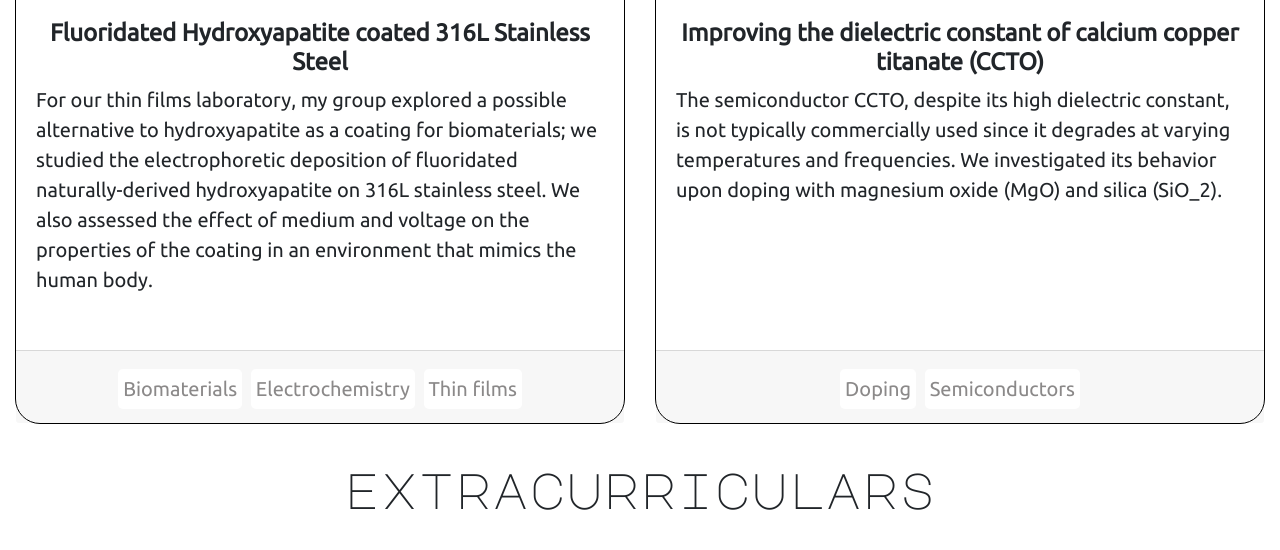
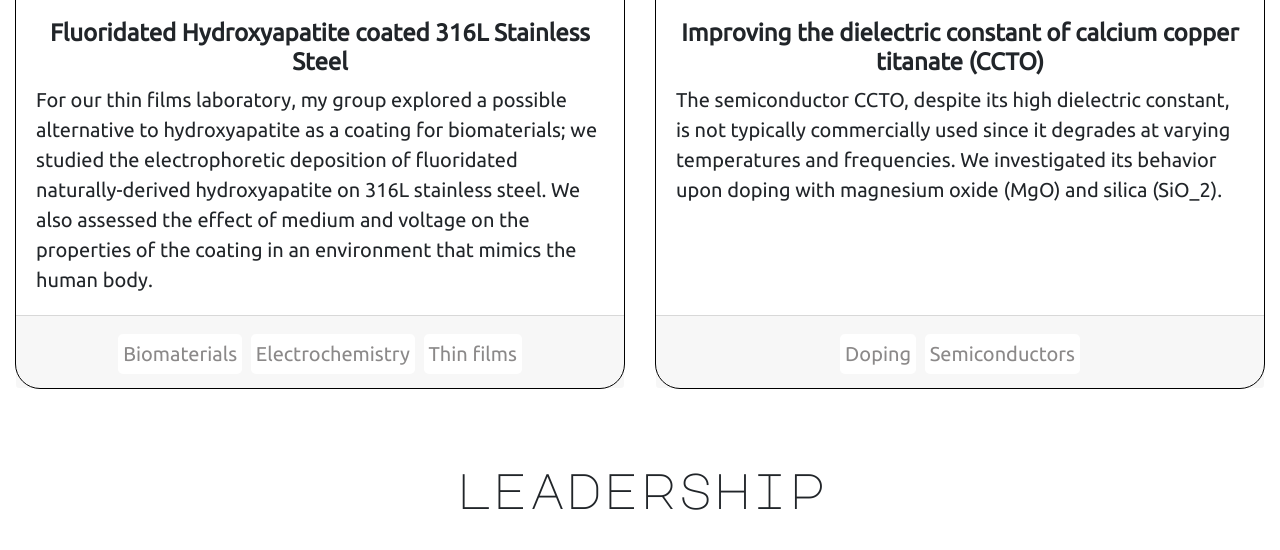
Before and after one commit to zachchao/AlliesWebsite, a Flask app: page / in a window 1280 px wide. Shown: the part 4980-5530 px from the top of the page. Run offline with Flask 2, Linux system fonts and the light colour scheme; some libraries are stand-ins or nearby versions.

Commit message:
changed extracurricular to leadership

```diff
--- a/templates/index.html
+++ b/templates/index.html
@@ -24,7 +24,6 @@
     }
 
     .card{
-        margin-bottom: 35px;
         font-size: 20px;
         font-weight: 575;
         font-family: 'Ubuntu', sans-serif;
@@ -173,7 +172,7 @@
         {% for row in workExperienceData|batch(3) %}
         <div class="row" style="margin-bottom: 35px;">
             {% for workExperience in row %}
-            <div class="col-4">
+            <div class="col-sm-12 col-lg-4" style="margin-bottom: 35px;">
                 <div class="card">
                     <img class="card-img-top" src="{{ workExperience['img'] }}">
                     <div class="card-body">
@@ -196,7 +195,7 @@
         {% for row in projectData|batch(2) %}
         <div class="row" style="margin-bottom: 35px;">
             {% for project in row %}
-            <div class="col-6">
+            <div class="col-sm-12 col-lg-6" style="margin-bottom: 35px;">
                 <div class="card">
                     <div class="corner-ribbon">{{ project['banner'] }}</div>
                     <div id="carouselExampleControls" class="carousel slide" data-ride="carousel">
@@ -228,13 +227,13 @@
 
     <div class="container" id="extracurricularsContainer">
         <div class="row containerTitle" style="text-align: center;">
-            <h2 style="width: 100%; font-size: 50px;">extracurriculars</h2>
+            <h2 style="width: 100%; font-size: 50px;">leadership</h2>
         </div>
 
         {% for row in activitiesData|batch(3) %}
         <div class="row" style="margin-bottom: 35px;">
             {% for activity in row %}
-            <div class="col-4">
+            <div class="col-sm-12 col-lg-4" style="margin-bottom: 35px;">
                 <div class="card">
                     <img class="card-img-top" src="{{ activity['img'] }}">
                     <div class="card-body">
--- a/templates/navbar2.html
+++ b/templates/navbar2.html
@@ -36,7 +36,7 @@
     <a class="ubuntuFont" href="#projectsContainer">projects</a>
   </div>
   <div class="col-sm-4 col-lg-2 navItem">
-    <a class="ubuntuFont" href="#extracurricularsContainer">extracurriculars</a>
+    <a class="ubuntuFont" href="#extracurricularsContainer">leadership</a>
   </div>
   <div class="col-sm-4 col-lg-2 navItem">
     <a class="ubuntuFont" style="cursor: pointer;" data-toggle="modal" data-target="#exampleModal">résumé</a>
```
